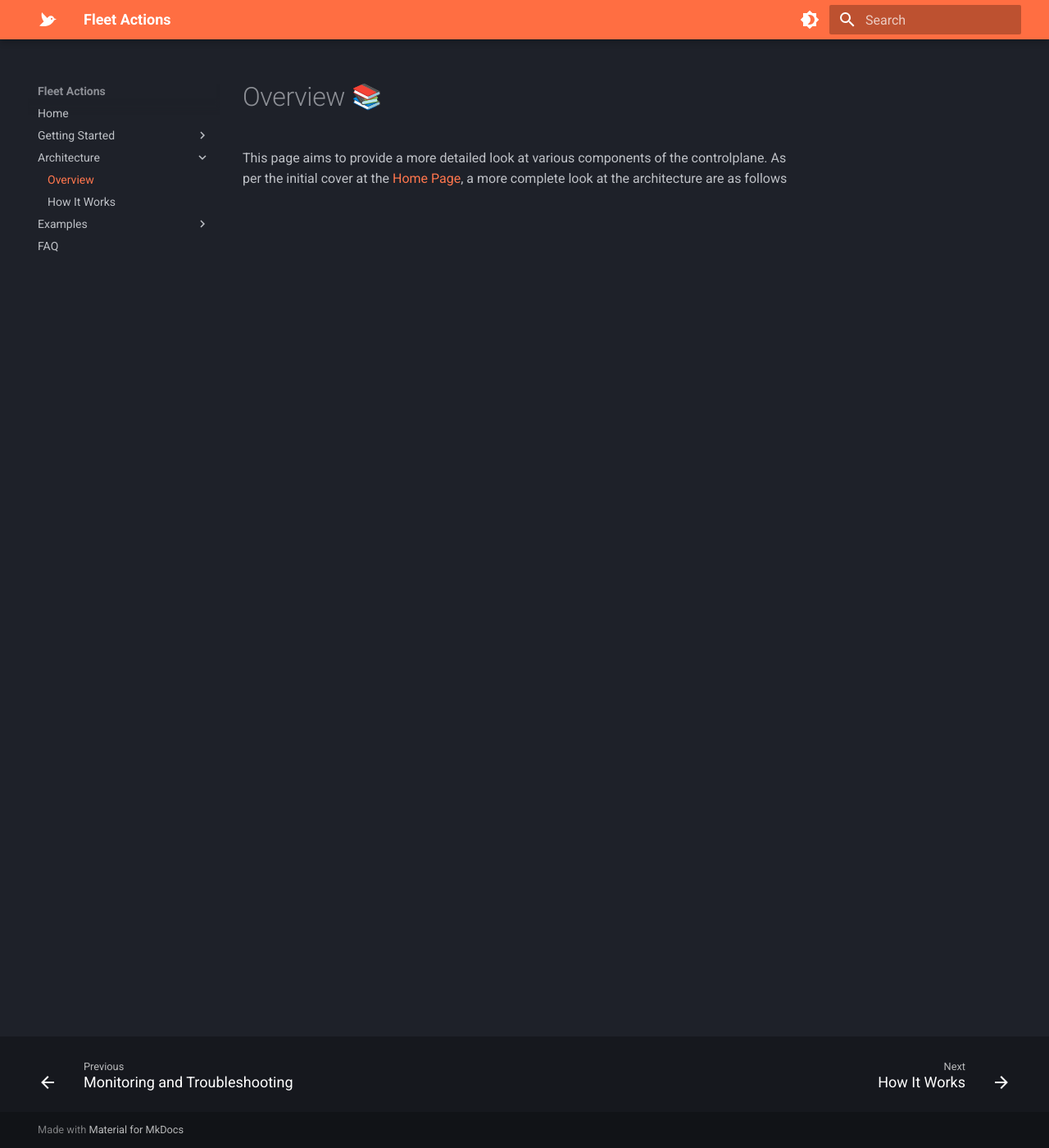
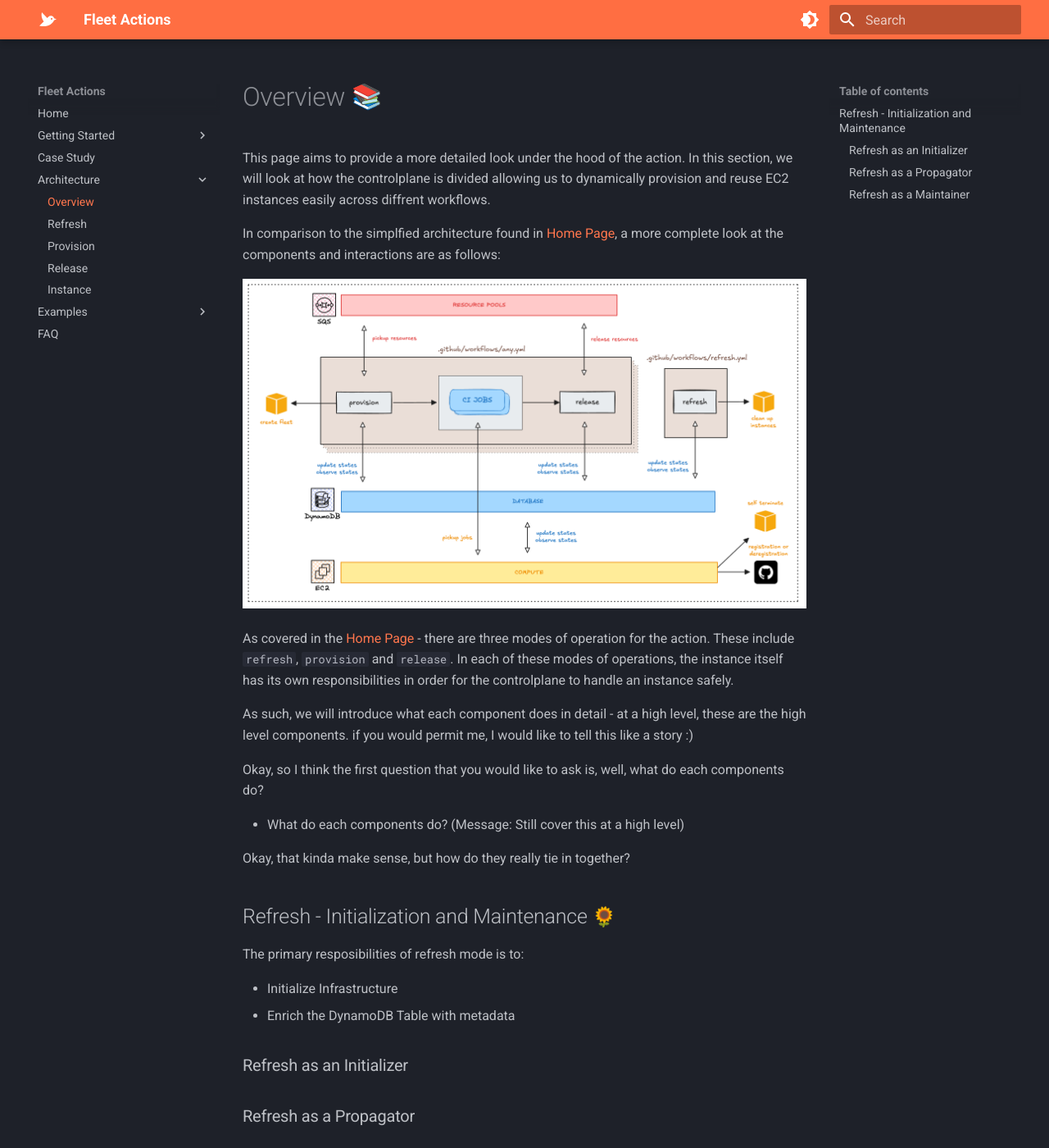
Before and after one commit to fleet-actions/ec2-runner-pool-manager, an MkDocs documentation site: the page built from docs/architecture/overview.md, in a window 1280 px wide and 1400 px high. Shown: the whole window at 82% size. Built offline with MkDocs 1.6.1 and Material for MkDocs 9.7.7, drawn with Linux system fonts in a browser that asks for light colours; emoji names are drawn with the system emoji font; some of the changed text lies outside the part shown.

Commit message:
Rename how-it-works.md to instance.md and update links

```diff
--- a/docs/architecture/overview.md
+++ b/docs/architecture/overview.md
@@ -1,3 +1,33 @@
 # Overview :books:
 
-This page aims to provide a more detailed look at various components of the controlplane. As per the initial cover at the [Home Page](../index.md), a more complete look at the architecture are as follows
+This page aims to provide a more detailed look under the hood of the action. In this section, we will look at how the controlplane is divided allowing us to dynamically provision and reuse EC2 instances easily across diffrent workflows.
+
+In comparison to the simplfied architecture found in [Home Page](../index.md), a more complete look at the components and interactions are as follows:
+
+![Overall Architecture](../assets/overall-architecture.png)
+
+As covered in the [Home Page](../index.md) - there are three modes of operation for the action. These include `refresh`, `provision` and `release`. In each of these modes of operations, the instance itself has its own responsibilities in order for the controlplane to handle an instance safely.
+
+As such, we will introduce what each component does in detail - at a high level, these are the high level components. if you would permit me, I would like to tell this like a story :)
+
+Okay, so I think the first question that you would like to ask is, well, what do each components do?
+
+- What do each components do? (Message: Still cover this at a high level)
+
+Okay, that kinda make sense, but how do they really tie in together?
+
+
+
+
+## Refresh - Initialization and Maintenance :sunflower:
+
+The primary resposibilities of refresh mode is to:
+
+- Initialize Infrastructure
+- Enrich the DynamoDB Table with metadata
+
+### Refresh as an Initializer
+
+### Refresh as a Propagator
+
+### Refresh as a Maintainer
--- a/mkdocs.yml
+++ b/mkdocs.yml
@@ -50,9 +50,13 @@ nav:
       - Quickstart: getting-started/quickstart.md
       - Advanced Configuration: getting-started/advanced-configuration.md
       - Monitoring and Troubleshooting: getting-started/monitoring-troubleshooting.md
+  - Case Study: case-study.md
   - Architecture:
       - Overview: architecture/overview.md
-      - How It Works: architecture/how-it-works.md
+      - Refresh: architecture/refresh.md
+      - Provision: architecture/provision.md
+      - Release: architecture/release.md
+      - Instance: architecture/instance.md
   - Examples:
       - Basic Workflow: examples/basic-workflow.md
       - Advanced Scenarios: examples/advanced-scenarios.md
```
Also changed, not shown: docs/case-study.md (added, +62 -0 lines), docs/architecture/how-it-works.md (deleted), docs/architecture/instance.md (added), docs/architecture/provision.md (added), docs/architecture/refresh.md (added), docs/architecture/release.md (added), docs/assets/overall-architecture.png (added).
